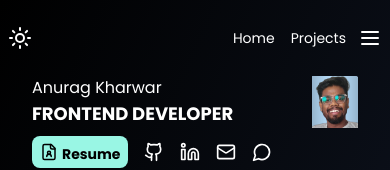
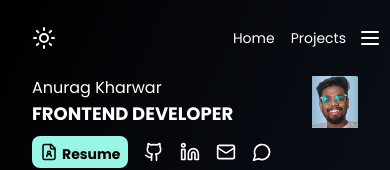
Before and after one commit to AnuragKharwar/anuragkharwar_next, a Next.js app: page / in a window 390 px wide. Shown: the top 170 px of the page. Built offline with nearby package versions, Linux system fonts and the light colour scheme.

Commit message:
toggle button margin

```diff
--- a/components/ui/navbar.tsx
+++ b/components/ui/navbar.tsx
@@ -60,7 +60,7 @@ const Navbar = () => {
   console.log(pathName);
 
   return (
-    <div className="sticky top-0 z-50 flex justify-between items-center w-full h-fit  ">
+    <div className="sticky top-0 z-50 flex justify-between items-center w-full h-fit pl-6 md:pl-0 ">
       <nav className="flex justify-between items-center w-full p-2 lg:p-8  mb-4 mt-4 md:mb-10 mx-auto bg-transparent">
         <Themebutton />
         <div className="hidden sm:block rounded-full  px-3 text-sm font-medium text-zinc-800 shadow-lg shadow-zinc-800/5 ring-1 ring-zinc-900/5 backdrop-blur dark:bg-zinc-900/90 dark:text-zinc-200 dark:ring-white/10">
```
